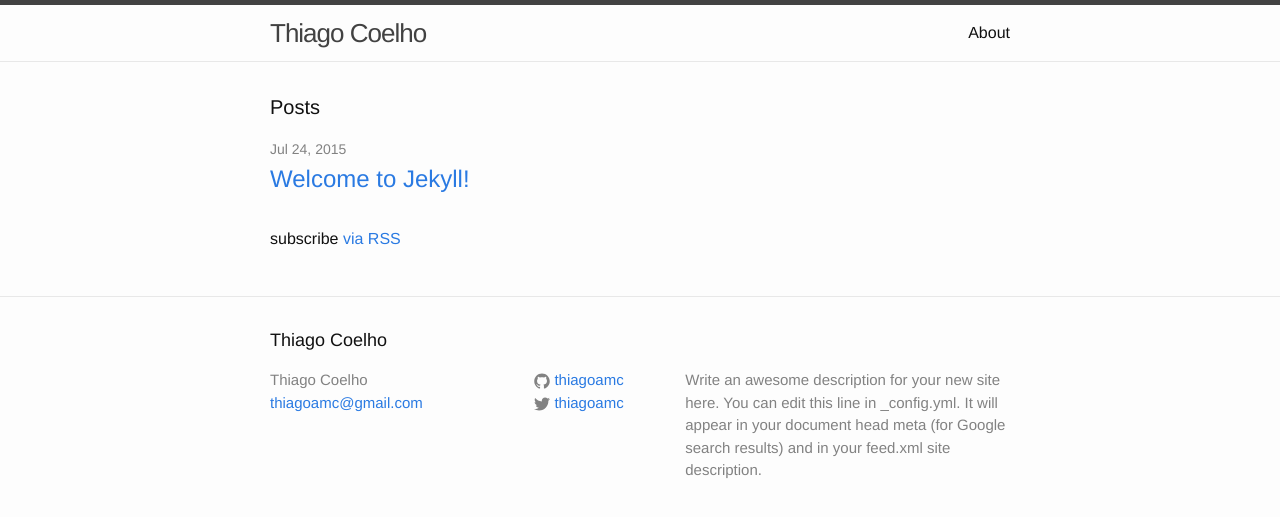
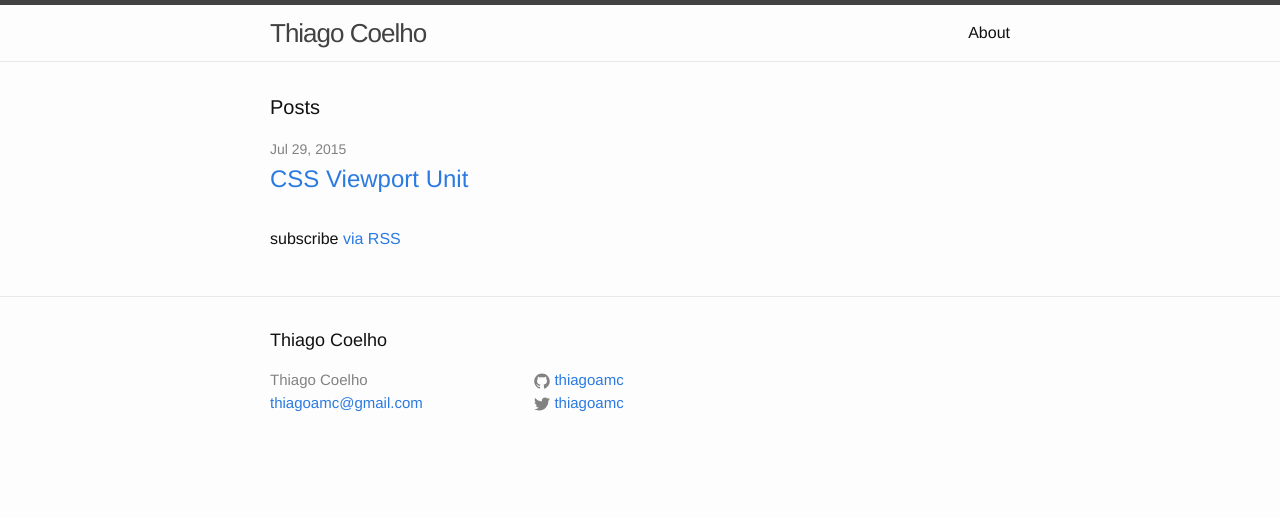
Before and after one commit to thiagoamc-zz/thiagoamc.github.io, a Jekyll site: the page built from index.html, in a window 1280 px wide. Shown: the top 517 px of the page. Built offline with Jekyll 4.4.1, drawn with Linux system fonts in a browser that asks for light colours.

Commit message:
CSS Viewport Units #1

```diff
--- a/_config.yml
+++ b/_config.yml
@@ -1,12 +1,9 @@
 # Site settings
 title: Thiago Coelho
 email: thiagoamc@gmail.com
-description: > # this means to ignore newlines until "baseurl:"
-  Write an awesome description for your new site here. You can edit this
-  line in _config.yml. It will appear in your document head meta (for
-  Google search results) and in your feed.xml site description.
+description: > # thiagomc
 baseurl: "" # the subpath of your site, e.g. /blog/
-url: "http://thiagoamc.com" # the base hostname & protocol for your site
+url: "http://thiagoamc.github.io/" # the base hostname & protocol for your site
 twitter_username: thiagoamc
 github_username:  thiagoamc
 
```
Also changed, not shown: _posts/2015-07-24-welcome-to-jekyll.markdown (deleted, +0 -25 lines), _posts/2015-07-29-css-viewport-units.markdown (added, +52 -0 lines), 7 other files.
